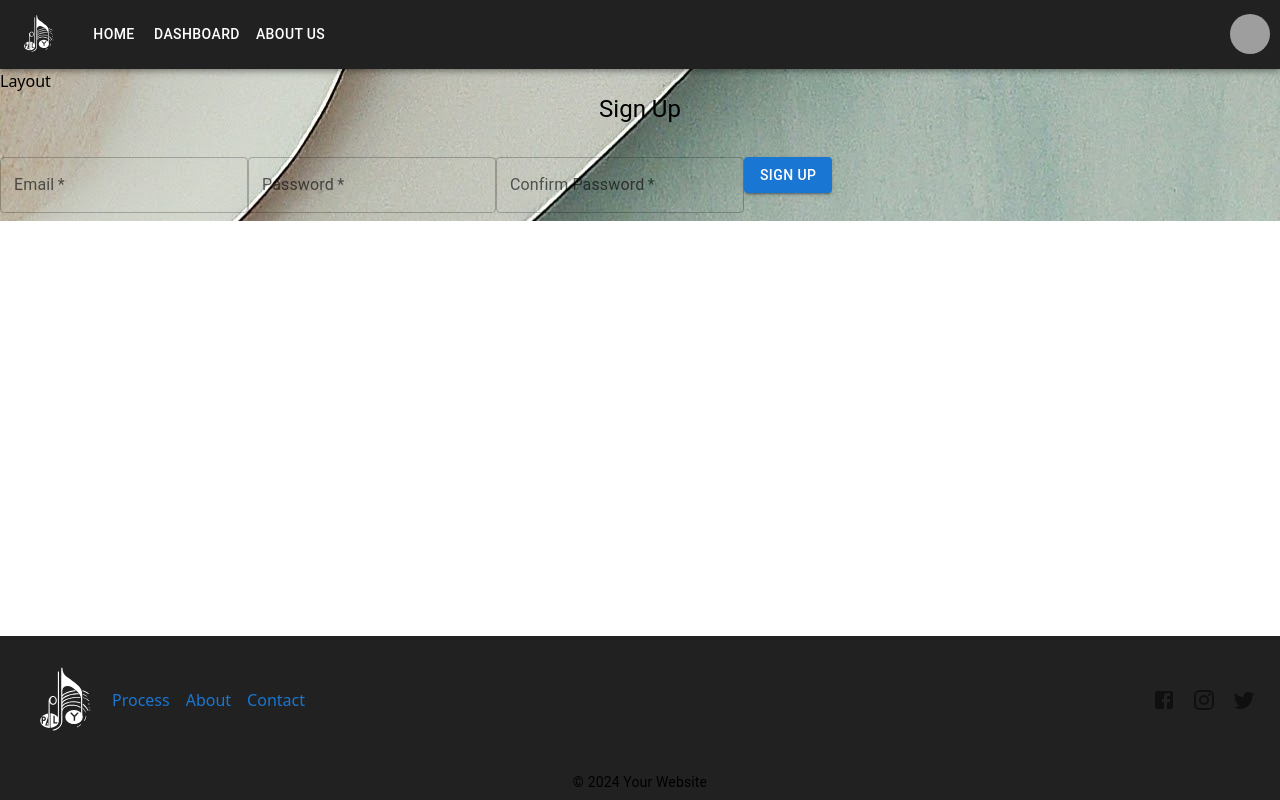
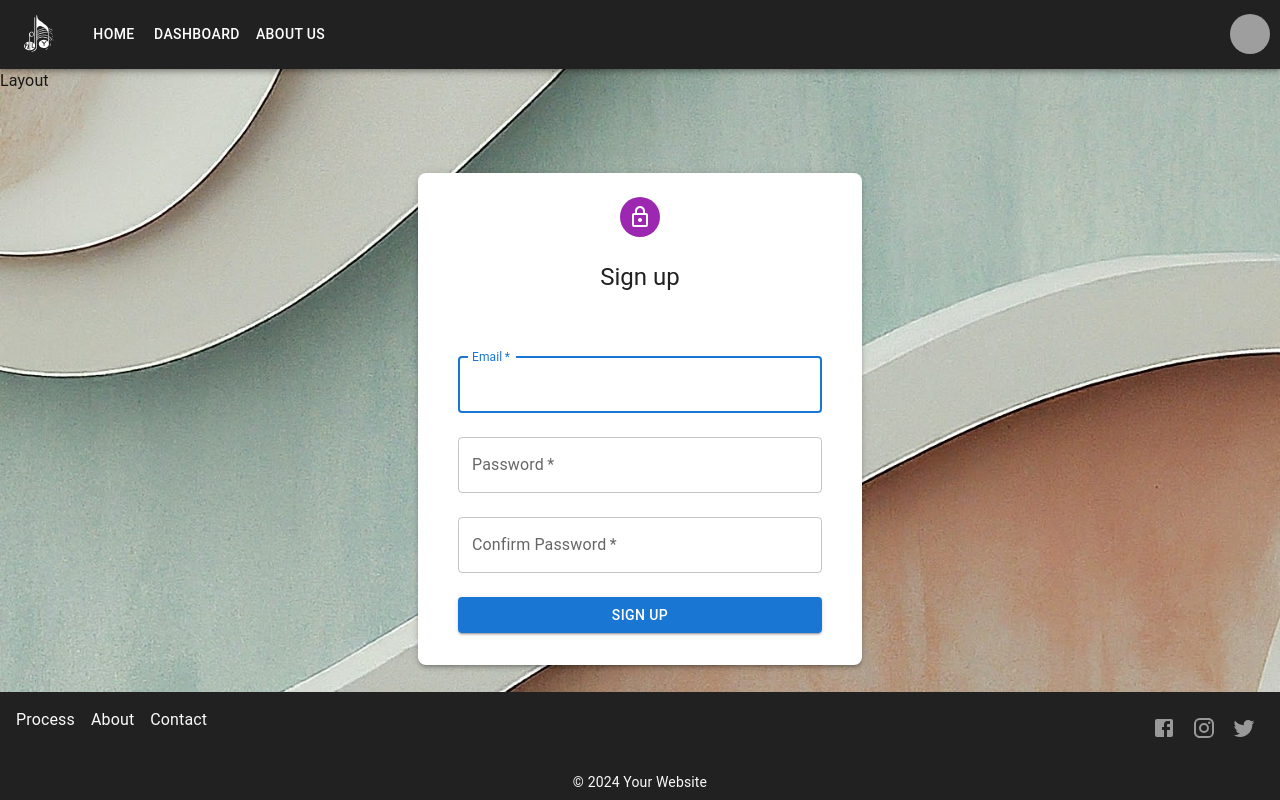
Before and after one commit to Raff29/NTP, a React (Create React App) app in the folder client/: page /register in a window 1280 px wide. Built offline with nearby package versions, Linux system fonts and the light colour scheme; grey boxes are pictures that could not be loaded.

Commit message:
fixed signup form, and issue with background

```diff
--- a/client/src/components/Footer.tsx
+++ b/client/src/components/Footer.tsx
@@ -11,6 +11,7 @@ import FacebookIcon from '@mui/icons-material/Facebook';
 import InstagramIcon from '@mui/icons-material/Instagram';
 import TwitterIcon from '@mui/icons-material/Twitter';
 import React from 'react';
+import { grey } from '@mui/material/colors';
 
 interface FooterProps { }
 
@@ -22,28 +23,26 @@ const Footer: React.FC<FooterProps> = () => {
       <Grid container sx={{ padding: 2 }}>
         <Grid item xs={12} md={6}>
           <Box display="flex" alignItems="center">
-          <img src="/logo2.svg" alt="Logo" className="w-16 h-16 md:w-24 md:h-24 invert"/>
             <Stack direction={matches ? 'column' : 'row'} spacing={2}>
-              {/* Links */}
-              <Link underline="none" href="/"> Process</Link>
-              <Link underline="none" href="/"> About</Link>
-              <Link underline="none" href="/"> Contact</Link>
+              <Link color={grey[50]} underline="none" href="/"> Process</Link>
+              <Link color={grey[50]} underline="none" href="/"> About</Link>
+              <Link color={grey[50]} underline="none" href="/"> Contact</Link>
             </Stack>
           </Box>
         </Grid>
         <Grid item xs={12} md={6} display="flex" justifyContent="flex-end">
-          <IconButton aria-label="Facebook" href="/">
+          <IconButton aria-label="Facebook" href="/" className='invert'>
             <FacebookIcon />
           </IconButton>
-          <IconButton aria-label="Instagram" href="/">
+          <IconButton aria-label="Instagram" href="/" className='invert'>
             <InstagramIcon />
           </IconButton>
-          <IconButton aria-label="Twitter" href="/">
+          <IconButton aria-label="Twitter" href="/"className='invert'>
             <TwitterIcon />
           </IconButton>
         </Grid>
       </Grid>
-      <Typography variant="body2" align="center" sx={{ p: 1 }}>
+      <Typography variant="body2" align="center" sx={{ p: 1, color: grey[50] }}>
         &copy; {new Date().getFullYear()} Your Website
       </Typography>
     </Box>
--- a/client/src/components/Header.tsx
+++ b/client/src/components/Header.tsx
@@ -6,7 +6,6 @@ import IconButton from '@mui/material/IconButton';
 import Typography from '@mui/material/Typography';
 import Menu from '@mui/material/Menu';
 import MenuIcon from '@mui/icons-material/Menu';
-import Container from '@mui/material/Container';
 import Avatar from '@mui/material/Avatar';
 import Button from '@mui/material/Button';
 import Tooltip from '@mui/material/Tooltip';
--- a/client/src/components/Layout.tsx
+++ b/client/src/components/Layout.tsx
@@ -5,7 +5,7 @@ import Header from "./Header";
 
 export default function Layout({ children }: { children: React.ReactNode }) {
   return (
-      <div className="bg-hero">
+      <div className="bg-hero min-h-screen bg-cover">
       <Header />
         <h1>Layout</h1>
         {children}
--- a/client/src/components/SignupForm.tsx
+++ b/client/src/components/SignupForm.tsx
@@ -2,11 +2,15 @@ import React from "react";
 import { ChangeEvent, FormEvent, useState } from "react";
 import TextField from "@mui/material/TextField";
 import Button from "@mui/material/Button";
-import Box from "@mui/material/Box";
 import Typography from "@mui/material/Typography";
 import Alert from "@mui/material/Alert";
 import LoaderSpinner from "./LoaderSpinner";
-
+import Container from "@mui/material/Container";
+import CssBaseline from "@mui/material/CssBaseline";
+import Avatar from "@mui/material/Avatar";
+import LockOutlinedIcon from "@mui/icons-material/LockOutlined";
+import Grid from "@mui/material/Grid";
+import Box from "@mui/material/Box";
 interface SignupFormData {
   email: string;
   password: string;
@@ -71,24 +75,50 @@ const SignupForm: React.FC<SignupFormData> = () => {
   };
 
   return (
-    <Box
-      sx={{ display: "flex", flexDirection: "column", alignItems: "center" }}
+    <Container
+      component="main"
+      maxWidth="xs"
+      sx={{
+        backgroundColor: "white",
+        boxShadow: 3,
+        borderRadius: "8px"
+      }}
     >
-      <Typography variant="h5" sx={{ mb: 2 }}>
-        Sign Up
+      <CssBaseline />
+      <div className="container mx-auto mt-20 flex flex-col items-center">
+        <Avatar
+          sx={{
+            marginBottom: 3,
+            backgroundColor: "secondary.main",
+            marginTop: 3,
+          }}
+        >
+          <LockOutlinedIcon />
+        </Avatar>
+        <Typography component="h1" variant="h5">
+          Sign up
         </Typography>
-      <form onSubmit={handleSubmit} className="w-full">
+        <form onSubmit={handleSubmit} className="w-full mt-8">
+        <Box sx={{
+          display: "flex",
+          flexDirection: "column",
+          mx: "auto",
+          padding: 2
+              }}>
               <TextField
+                autoComplete="femail"
+                autoFocus
                 label="Email"
                 type="email"
                 name="email"
                 value={formData.email}
                 onChange={handleChange}
                 required
-          margin="normal"
+                margin='normal'
                 error={emailError}
                 helperText={emailError ? "Invalid email format" : ""}
                 onBlur={() => validateEmail(formData.email)}
+                fullWidth
               />
               <TextField
                 label="Password"
@@ -97,7 +127,9 @@ const SignupForm: React.FC<SignupFormData> = () => {
                 value={formData.password}
                 onChange={handleChange}
                 required
-          margin="normal"
+                fullWidth
+                margin='normal'
+
               />
               <TextField
                 label="Confirm Password"
@@ -108,16 +140,21 @@ const SignupForm: React.FC<SignupFormData> = () => {
                 required
                 error={passwordError}
                 helperText={passwordError ? "Passwords do not match" : ""}
-          margin="normal"
+                fullWidth
+                margin='normal'
+
               />
           <Button
             variant="contained"
             type="submit"
-          sx={{ mt: 2 }}
+            sx={{ mt: 2, mb: 2 }}
             disabled={isLoading}
+            color="primary"
+            fullWidth
             >
             Sign Up
           </Button>
+            </Box>
           {isLoading && <LoaderSpinner loading={isLoading} />}
           {isSubmitted && !errorMessage ? (
             <Alert severity="success" sx={{ mt: 2 }}>
@@ -131,7 +168,8 @@ const SignupForm: React.FC<SignupFormData> = () => {
             )
           )}
         </form>
-    </Box>
+      </div>
+    </Container>
   );
 };
 
```
Lines whose indentation alone changed are shown as unchanged.
